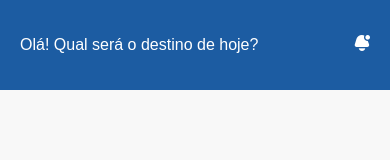
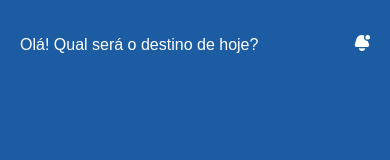
Before and after one commit to iemaneul/metroSP, a plain HTML site: page mobile.html in a window 390 px wide. Drawn offline with nearby package versions, Linux system fonts and the light colour scheme.

Commit message:
Update mobile.css

```diff
--- a/assets/css/mobile.css
+++ b/assets/css/mobile.css
@@ -4,6 +4,7 @@ html {
   padding: 0px;
   margin: 0px;
   height: 100vh;
+  background-color: #1C5CA2;
 }
 
 body {
```
